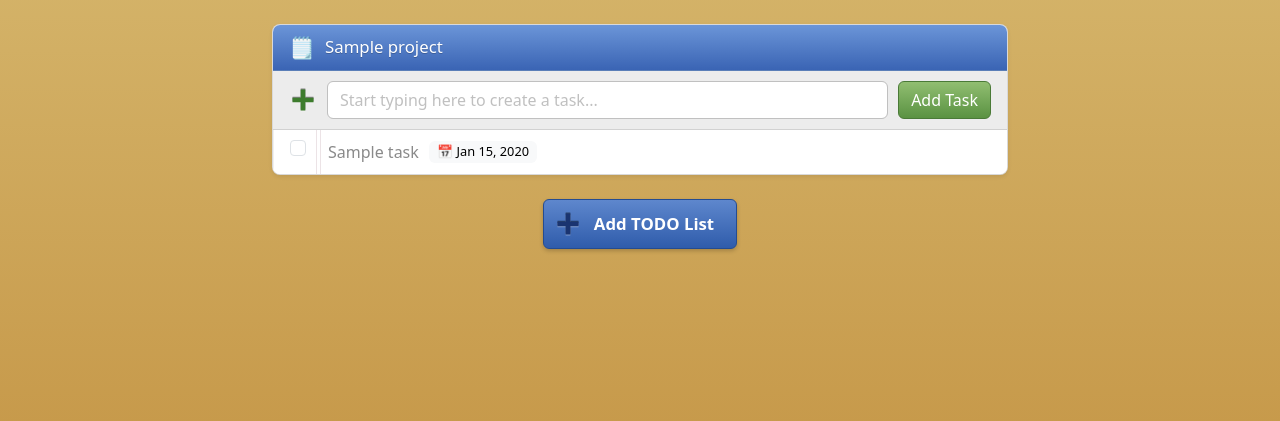
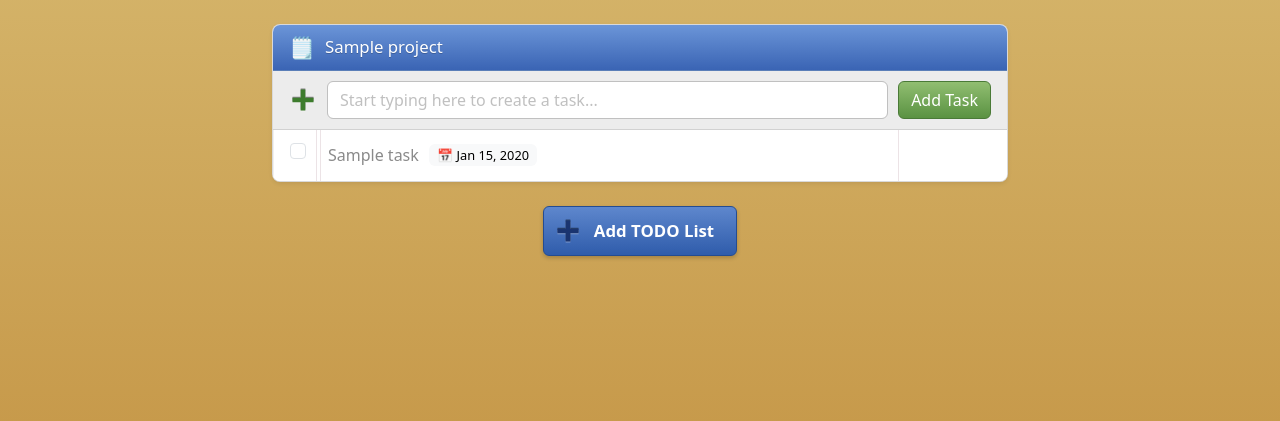
Before and after one commit to Brokerok/todolist, a Django app: page / in a window 1280 px wide. Shown: the part 56-477 px from the top of the page. Run offline with Django 5.2, Linux system fonts and the light colour scheme; a user stored in the database is signed in; tables that the repository leaves empty hold one stand-in row (values such as "Sample post").

Commit message:
fix(ui): reserve action gutter on the right and draw a divider through the list

```diff
--- a/static/css/app.css
+++ b/static/css/app.css
@@ -117,24 +117,22 @@ main.container {
     position: relative;
 }
 
-.task-list::before,
-.task-list::after {
+.task-list::before {
     content: "";
     position: absolute;
-    top: 0;
-    bottom: 0;
-    width: 1px;
-    background: rgb(236, 227, 230);
+    inset: 0;
+    background: linear-gradient(
+        to right,
+        transparent 43px,
+        rgb(236, 227, 230) 43px 44px,
+        transparent 44px 47px,
+        rgb(236, 227, 230) 47px 48px,
+        transparent 48px calc(100% - 109px),
+        rgb(236, 227, 230) calc(100% - 109px) calc(100% - 108px),
+        transparent calc(100% - 108px)
+    );
     pointer-events: none;
     z-index: 1;
-}
-
-.task-list::before {
-    left: 43px;
-}
-
-.task-list::after {
-    left: 47px;
 }
 
 .task-row {
@@ -190,16 +188,20 @@ main.container {
 }
 
 .task-actions {
-    display: none;
+    display: flex;
     align-items: center;
+    justify-content: flex-end;
     gap: 4px;
     color: #888;
+    width: 88px;
+    flex-shrink: 0;
+    visibility: hidden;
 }
 
 .task-row:hover .task-actions,
 .task-row.task-editing .task-actions,
 .task-row.task-row-open .task-actions {
-    display: flex;
+    visibility: visible;
 }
 
 .task-drag-handle {
```
